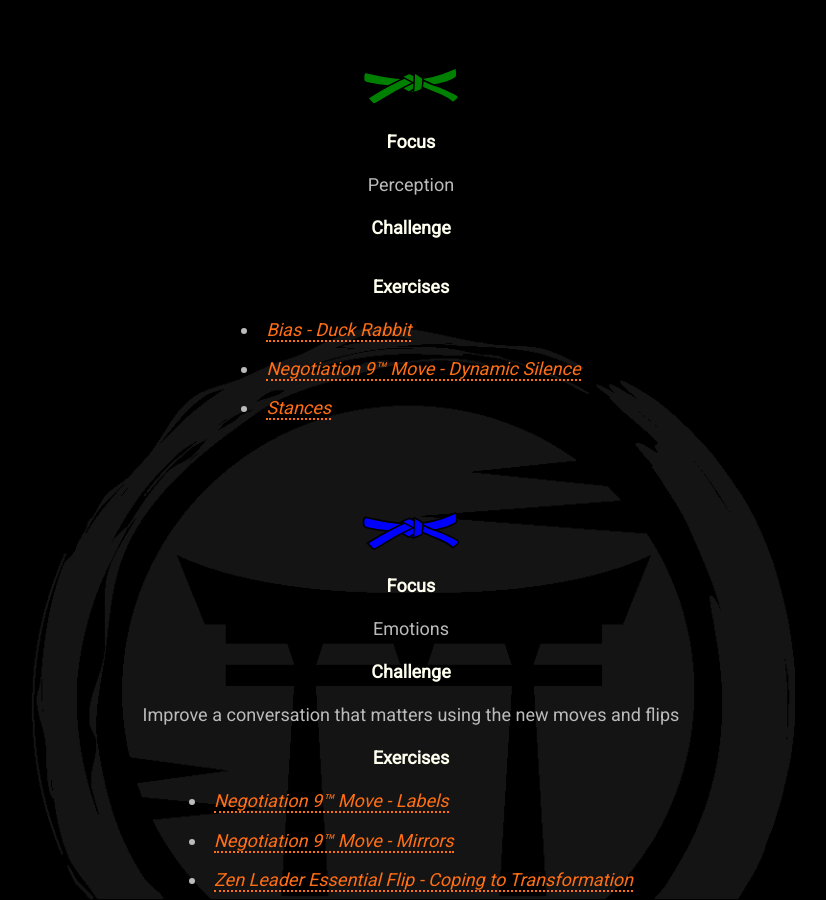
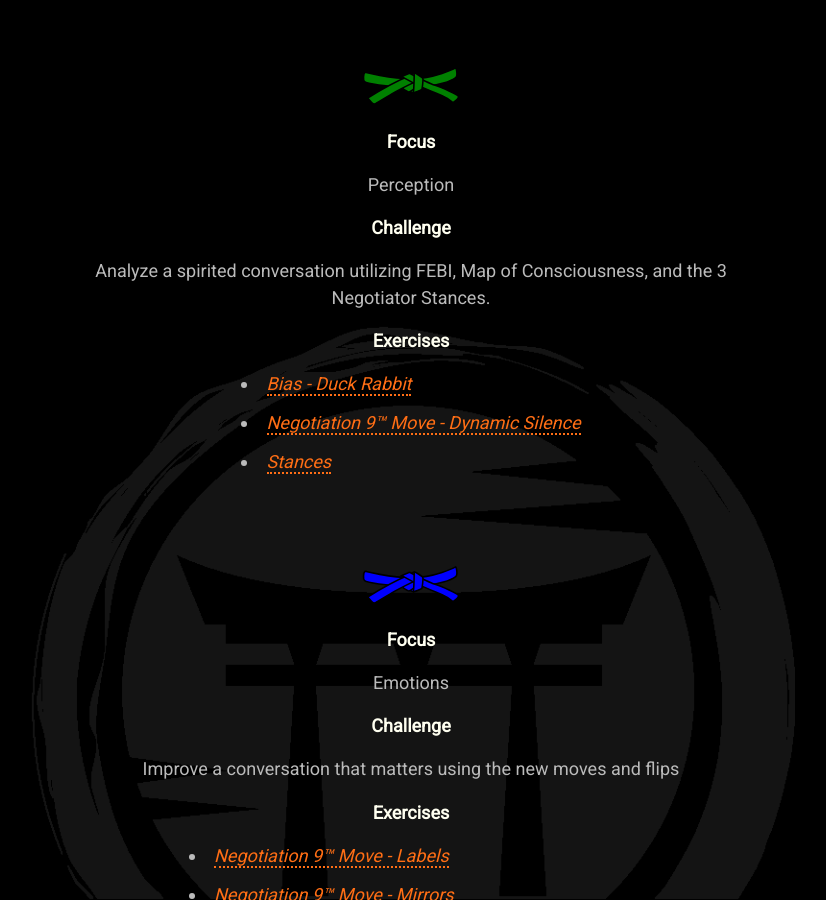
Before and after one commit to mindset-dojo/mindset-dojo.github.io, a Jekyll site: the page built from program.md, in a window 1280 px wide and 900 px high, scrolled down 2761 px. Shown: the whole window, without its empty margins (229-1055 px from the left). Built offline with Jekyll 4.4.1, drawn with Linux system fonts in a browser that asks for light colours; some web fonts are replaced.

Commit message:
feat: add green belt challenge.

```diff
--- a/_data/program.yaml
+++ b/_data/program.yaml
@@ -56,7 +56,7 @@
     label: 5th Kyu
     level: -5
     focus: Perception
-    challenge:
+    challenge: Analyze a spirited conversation utilizing FEBI, Map of Consciousness, and the 3 Negotiator Stances.
     exercises:
       - label: Bias - Duck Rabbit
         url: https://www.youtube.com/watch?v=36AqMX5uua4
```
